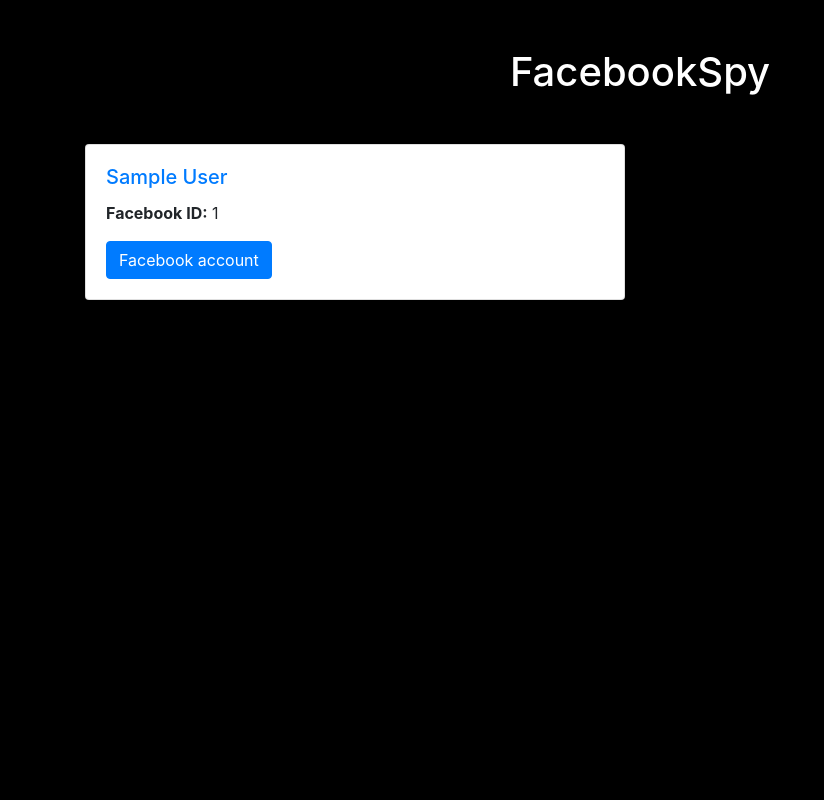
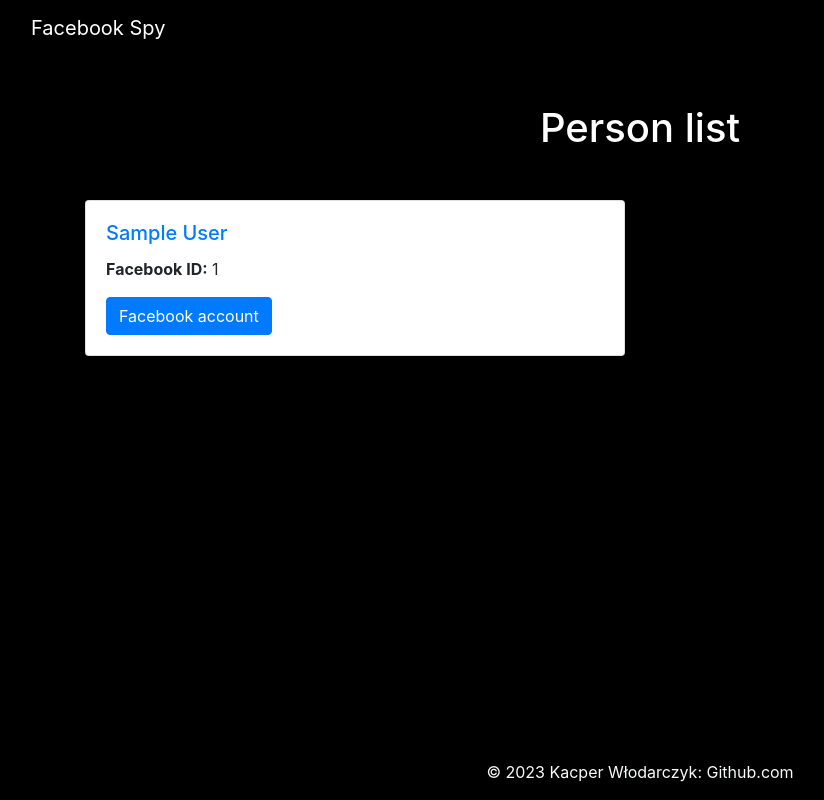
Before and after one commit to DEENUU1/meta-spy, a FastAPI app: page / in a window 1280 px wide. Shown: the whole page, without its empty margins (0-824 px from the left). Run offline with FastAPI, Linux system fonts and the light colour scheme; tables that the repository leaves empty hold one stand-in row (values such as "Sample post"); some libraries are stand-ins or nearby versions.

Commit message:
Add footer and navigation bar (#324)

```diff
--- a/facebookspy/templates/base.html
+++ b/facebookspy/templates/base.html
@@ -15,11 +15,13 @@
     <link rel="icon" type="image/x-icon" href="{{ url_for('static', path='/spy_96975.ico') }}">
 </head>
 <body>
+    {% include "navigation_bar.html" %}
 
     {% block content %}
 
     {% endblock %}
 
+    {% include "footer.html" %}
 
 </body>
 </html>
--- /dev/null
+++ b/facebookspy/templates/footer.html
@@ -0,0 +1,7 @@
+<footer class="text-center text-light fixed-bottom bg-dark" style="position: fixed; bottom: 0;">
+
+  <div class="text-center p-3" style="background-color: black;">
+    © 2023 Kacper Włodarczyk:
+    <a class="text-light" href="https://github.com/DEENUU1/facebook-spy">Github.com</a>
+  </div>
+</footer>
--- /dev/null
+++ b/facebookspy/templates/navigation_bar.html
@@ -0,0 +1,13 @@
+<nav class="navbar navbar-expand-lg">
+  <div class="container-fluid">
+    <a style="color: white;" class="navbar-brand" href="/">Facebook Spy</a>
+    <button class="navbar-toggler" type="button" data-bs-toggle="collapse" data-bs-target="#navbarNavDropdown" aria-controls="navbarNavDropdown" aria-expanded="false" aria-label="Toggle navigation">
+      <span class="navbar-toggler-icon"></span>
+    </button>
+    <div class="collapse navbar-collapse" id="navbarNavDropdown">
+      <ul class="navbar-nav">
+
+      </ul>
+    </div>
+  </div>
+</nav>
--- a/facebookspy/templates/person.html
+++ b/facebookspy/templates/person.html
@@ -3,7 +3,7 @@
 
 {% block content %}
 <div class="container">
-    <h1 class="text-center mb-5 mt-5">FacebookSpy</h1>
+    <h1 class="text-center mb-5 mt-5">Person list</h1>
     <div class="row">
         {% for person in persons %}
         <div class="col-md-6">
```
